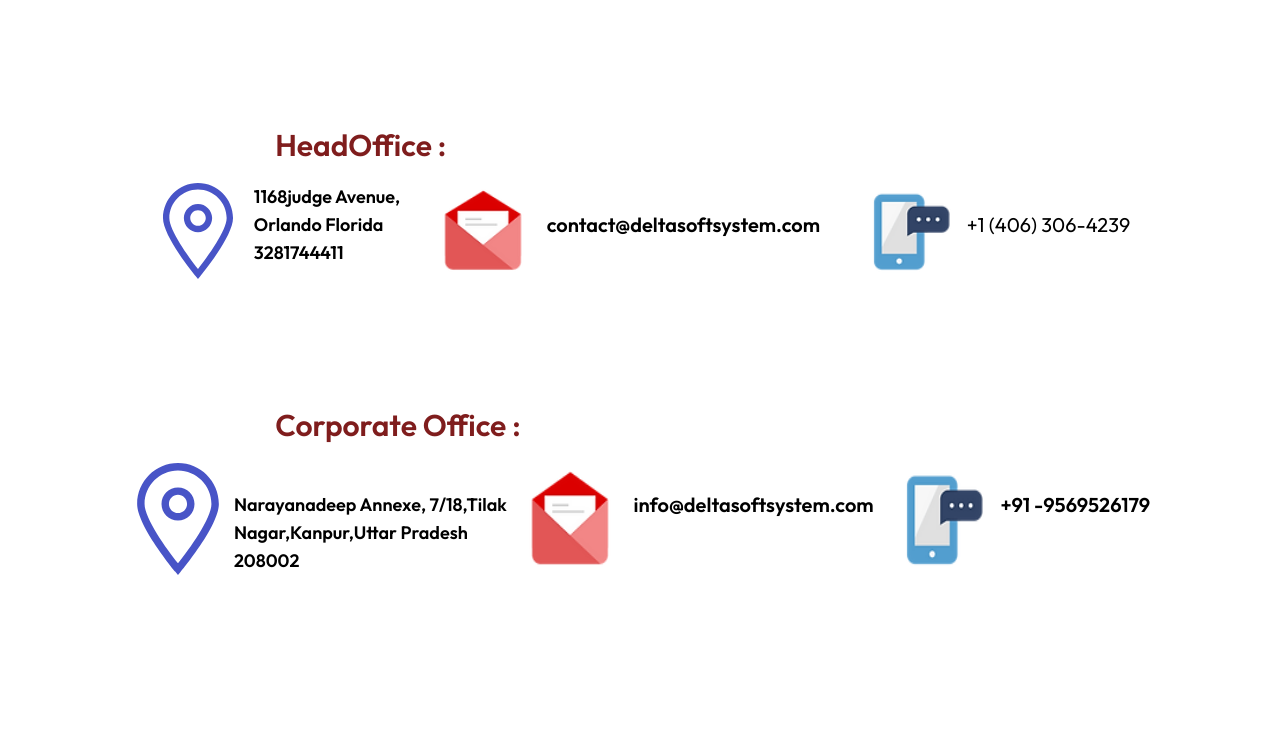
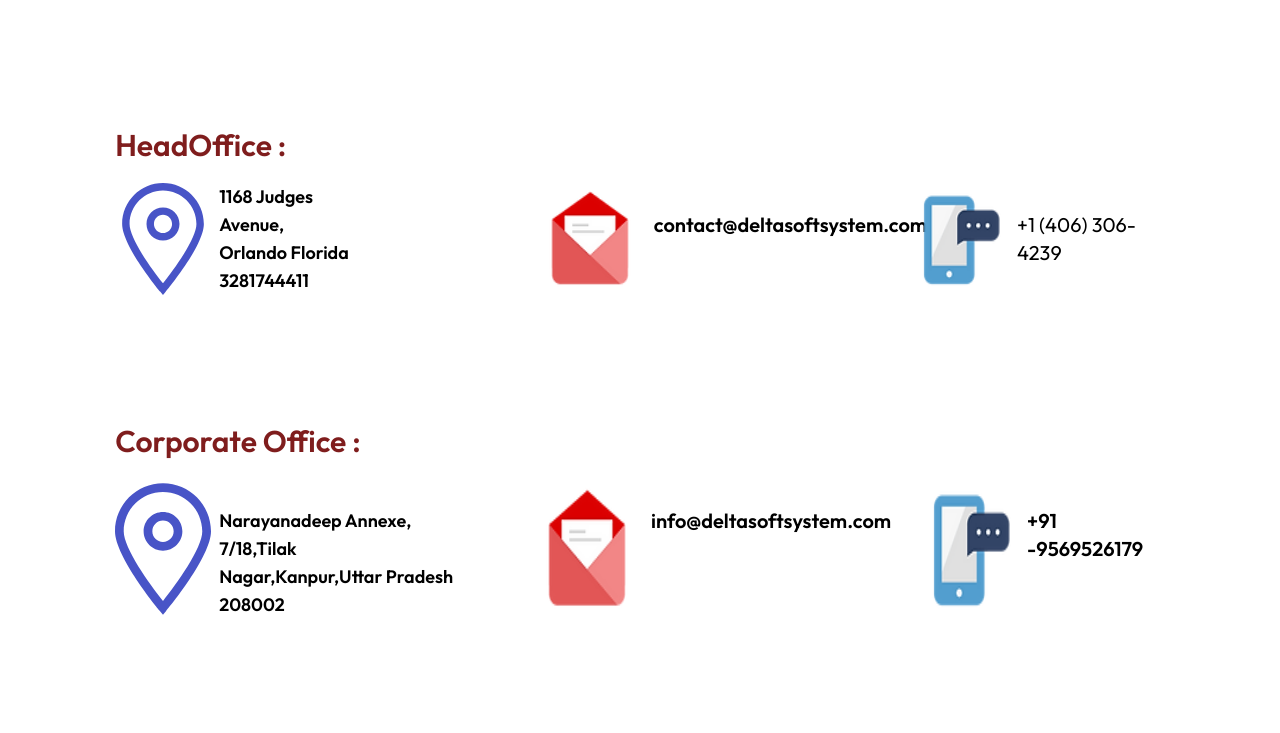
Before and after one commit to yadavhimu/SKYWALK-Technology, a React (Vite) app: page /contactus in a window 1280 px wide. Shown: the part 1360-2093 px from the top of the page. Built offline with nearby package versions, Linux system fonts and the light colour scheme.

Commit message:
Logo updated

```diff
--- a/src/components/Contact_us.jsx
+++ b/src/components/Contact_us.jsx
@@ -165,18 +165,18 @@
       </div>
 
       <div className=" mt-20 sm:mt-32">
-        <h1 className="ml-20 text-3xl text-red-900 sm:font-semibold sm:ml-40">HeadOffice :</h1>
-        <div className="box_contact lg:flex justify-evenly">
+        <h1 className="text-3xl text-red-900 font-semibold ">HeadOffice :</h1>
+        <div className="box_contact lg:flex ">
           <div className="flex mt-5">
             <img className="w-16 lg:w-24" src="./images/location.svg" alt="" />
             <p className="ml-2 text-lg font-semibold">
-              1168judge Avenue,
+              1168 Judges Avenue,
               <br /> Orlando Florida
               <br />
               3281744411
             </p>
           </div>
-          <div className="flex mt-5">
+          <div className="flex mt-5 lg:ml-44">
             <img className="w-16 lg:w-24" src="./images/mail.png" alt="" />
             <p className="ml-4 mt-7 text-lg lg:text-xl font-semibold">
               contact@deltasoftsystem.com
@@ -191,9 +191,9 @@
         </div>
       </div>
       <div className="mt-14 sm:mt-32">
-        <h1 className="ml-20 text-3xl text-red-900 font-semibold sm:ml-40">Corporate Office :</h1>
-        <div className="box_contact lg:flex justify-evenly">
-          <div className="flex mt-5">
+        <h1 className=" text-3xl text-red-900 font-semibold ">Corporate Office :</h1>
+        <div className="box_contact lg:flex ">
+          <div className="flex mt-5 ">
             <img className="w-16 lg:w-24" src="./images/location.svg" alt="" />
             <p className="ml-2 text-lg font-semibold">
               <br /> Narayanadeep Annexe, 7/18,Tilak
@@ -201,13 +201,13 @@
               <br/>208002
             </p>
           </div>
-          <div className="flex mt-5">
+          <div className="flex mt-5 lg:ml-[64px]">
             <img className="w-16 lg:w-24" src="./images/mail.png" alt="" />
             <p className="ml-4 mt-7 text-lg lg:text-xl font-semibold">
               info@deltasoftsystem.com
             </p>
           </div>
-          <div className="flex mt-5">
+          <div className="flex mt-5 lg:ml-[40px] ">
             <img className="w-16 lg:w-24" src="./images/phone.png" alt="" />
             <p className="ml-4 mt-7 text-xl font-semibold">
               +91 -9569526179
--- a/src/components/Navbar.jsx
+++ b/src/components/Navbar.jsx
@@ -6,10 +6,11 @@
 
   return (
     <div className=" flex items-center justify-between py-5 font-medium ">
-      <div className="flex items-center w-40 md:w-56  lg:w-64">
+
+        <NavLink to="/" className="flex items-center w-40 md:w-56  lg:w-64">
         <img className=" w-12 md:w-16 lg:w-full" src="../images/logo0.png" alt="logo" />
         <img className=" flex " src="../images/logo1.png" alt="logo" />
-      </div>
+        </NavLink>
 
       <ul className="hidden  lg:flex  md:text-lg lg:text-2xl lg:gap-5  text-gray-700">
         <NavLink
```
